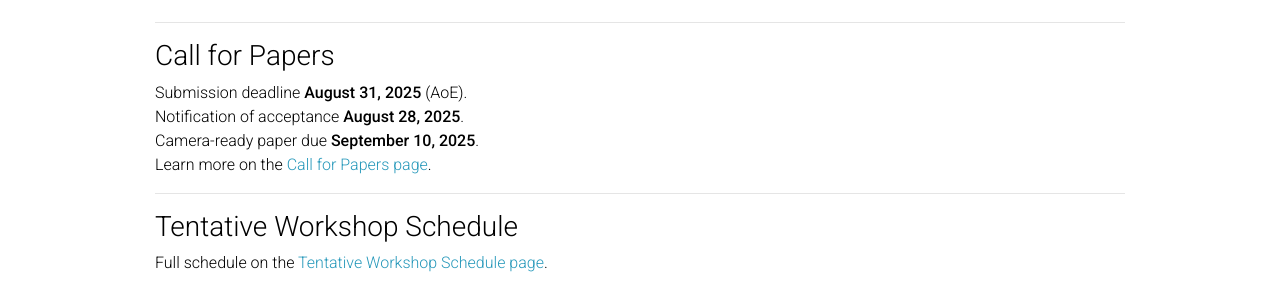
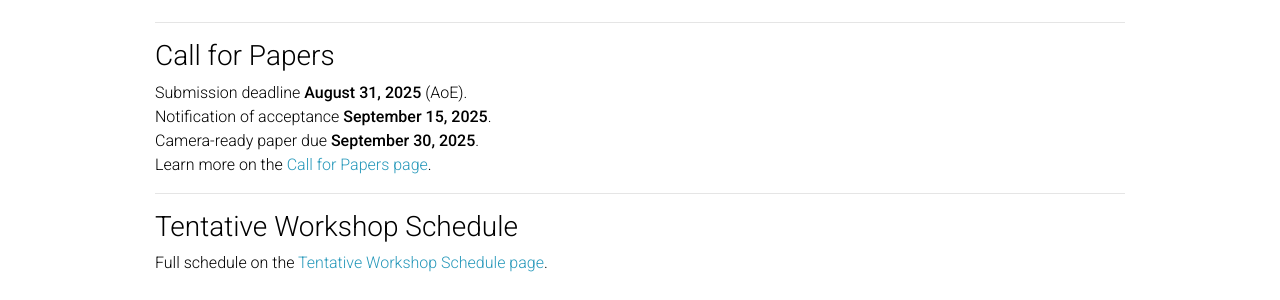
Before and after one commit to ieeedistill/ieeedistill.github.io, a Jekyll site: the page built from _pages/home.md, in a window 1280 px wide and 900 px high, scrolled down 716 px. Shown: the part 539-839 px from the top of the window. Built offline with Jekyll 4.4.1, drawn with Linux system fonts in a browser that asks for light colours; comment, search, counter and statistics services are not loaded; a style sheet for code colours, icons or effects is not loaded.

Commit message:
Update home.md

```diff
--- a/_pages/home.md
+++ b/_pages/home.md
@@ -87,8 +87,8 @@ Welcome to the 1st IEEE Workshop on Distributed, Secure, and Trustworthy Intelli
 ### Call for Papers
 
 Submission deadline **August 31, 2025** (AoE). <br>
-Notification of acceptance **August 28, 2025**.<br>
-Camera-ready paper due **September 10, 2025**.<br>
+Notification of acceptance **September 15, 2025**.<br>
+Camera-ready paper due **September 30, 2025**.<br>
 Learn more on the [Call for Papers page]({{ '/call-for-papers/' | relative_url }}).
 
 ---
```
